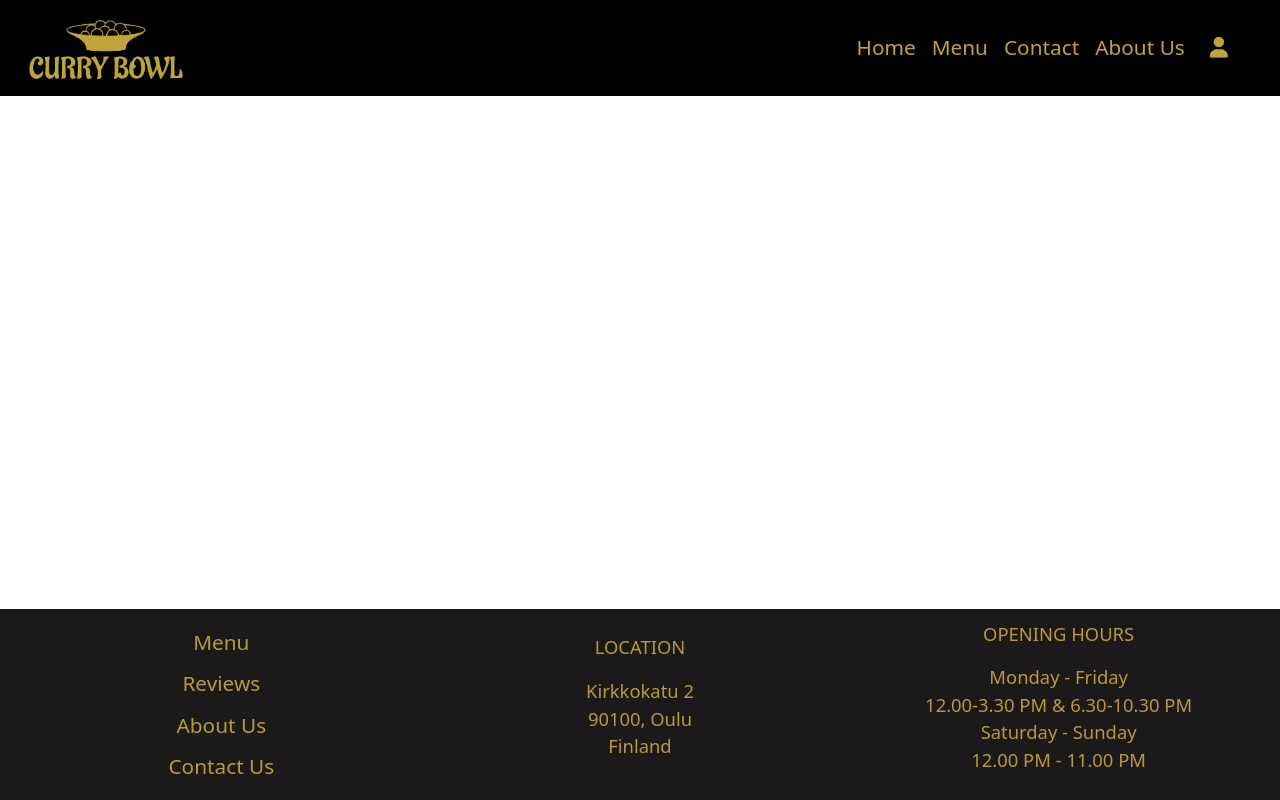
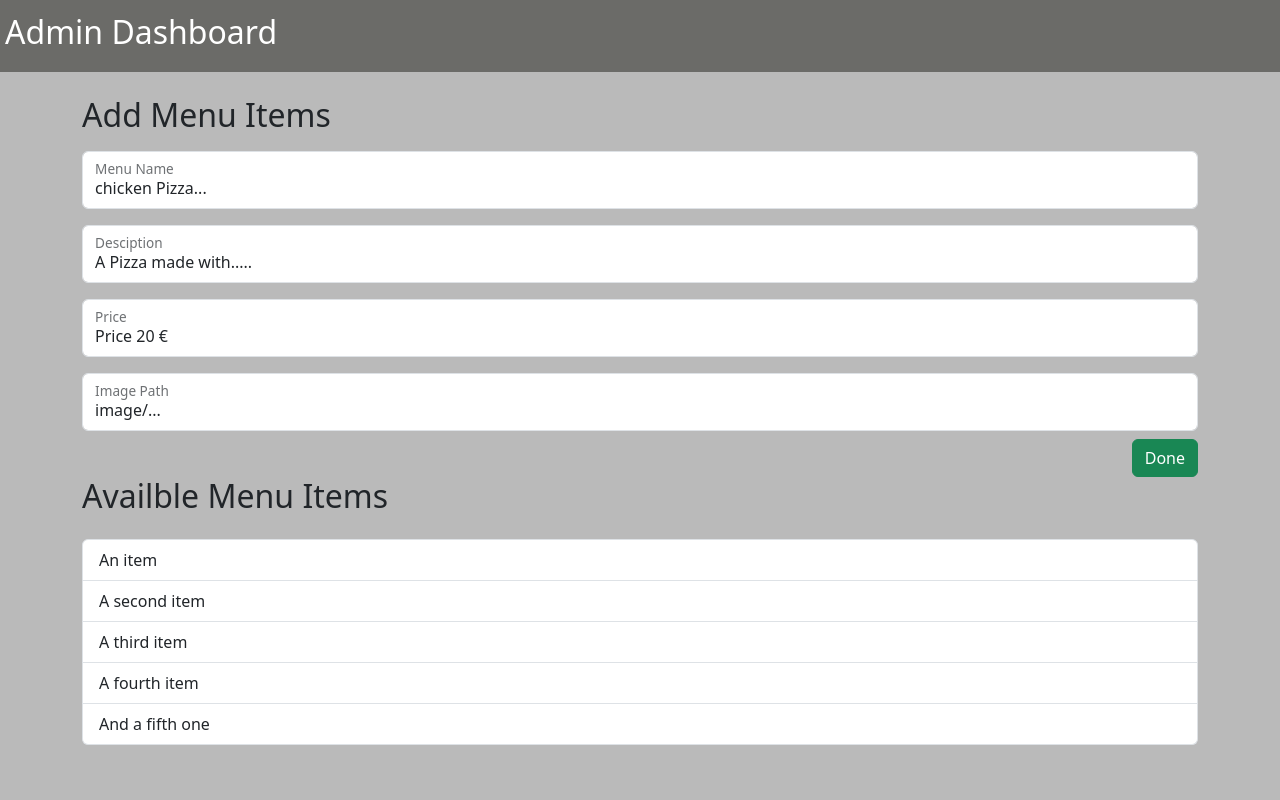
Before and after one commit to widanalageshane/Restaurant-Project, a plain HTML site: page FrontEnd/AdminPost.html in a window 1280 px wide. Drawn offline with nearby package versions, Linux system fonts and the light colour scheme; no server answers.

Commit message:
Admin Dashboard page updated

```diff
--- a/FrontEnd/AdminPost.html
+++ b/FrontEnd/AdminPost.html
@@ -11,63 +11,78 @@
 
 <body>
               <!-- NAV Section Start-->
-  <div class="container-fluid bg-black">
-    <nav class="navbar navbar-expand-lg">
-        <div class="container-fluid">
-            <a class="navbar-brand" href="#"><img src="Images/Logo.png" alt="" ></a>
-            <button class="navbar-toggler" type="button" data-bs-toggle="collapse" data-bs-target="#navbarNavAltMarkup" aria-controls="navbarNavAltMarkup" aria-expanded="false" aria-label="Toggle navigation">
-                <span class="navbar-toggler-icon"></span>
-            </button>
-
-            <div class="collapse navbar-collapse" id="navbarNavAltMarkup">
-                <div class="navbar-nav ms-auto ">
-                  <a class="nav-link" href="MainPage.html">Home</a>
-                        <a class="nav-link" href="MenuPage.html">Menu</a>
-                        <a class="nav-link" href="ContactUs.html">Contact</a>
-                        <a class="nav-link" href="AboutUs.html">About Us</a>
-                        <a href="LogIn.html"><i class="nav-link fa-solid fa-user"></i></a>
-
-                </div>
-            </div>
-        </div>
+    <nav class="navbar px-0 ">
+       <h2> Admin Dashboard</h2>
     </nav>
-  </div>
               <!-- NAV Section End-->
 
+              <!-- form section Start -->
+    <div class="container py-4 ">
 
+      <h2> Add Menu Items</h2>
 
-<div class="content">
+        <div class="row">
+          <div class="col">
+                <div class="form-floating my-2 ">
+                  <input class="form-control" id="floatingInputGrid" placeholder="menuName" value="chicken Pizza...">
+                  <label for="floatingInputGrid">Menu Name</label>
+                </div>
+          </div>
+        </div>
 
-</div>
+        <div class="row">
+          <div class="col">
+                <div class="form-floating my-2 ">
+                  <input  class="form-control" id="floatingInputGrid" placeholder="desciption" value="A Pizza made with.....">
+                  <label for="floatingInputGrid">Desciption</label>
+                </div>
+          </div>
+        </div>
+
+        <div class="row">
+          <div class="col">
+                <div class="form-floating my-2 ">
+                  <input  class="form-control" id="floatingInputGrid" placeholder="price" value="Price 20 €">
+                  <label for="floatingInputGrid">Price</label>
+                </div>
+          </div>
+        </div>
+
+        <div class="row">
+          <div class="col">
+                <div class="form-floating my-2 ">
+                  <input  class="form-control" id="floatingInputGrid" placeholder="imagePath" value="image/...">
+                  <label for="floatingInputGrid">Image Path</label>
+                </div>
+          </div>
+        </div>
+
+        <div class="row justify-content-end">
+          <div class="col-auto">
+              <button type="button" class="btn btn-success">Done</button>
+          </div>
+      </div>
+
+      <h2> Availble Menu Items</h2>
+
+      <ul class="list-group my-4 ">
+        <li class="list-group-item">An item</li>
+        <li class="list-group-item">A second item</li>
+        <li class="list-group-item">A third item</li>
+        <li class="list-group-item">A fourth item</li>
+        <li class="list-group-item">And a fifth one</li>
+      </ul>
+
+    </div>
 
 
 
 
 
 
-                  <!-- footer section start -->
-<div class="footer container-fluid text-center" style="background-color:rgb(27, 25, 25); ">
-          <nav class="navbar navbar-expand-lg ">
-            <div class="col-4">
-              <a class="nav-link" href="MenuPage.html">Menu</a>
-              <a class="nav-link" href="FeedBack.html">Reviews</a>
-              <a class="nav-link" href="AboutUs.html">About Us</a>
-              <a class="nav-link" href="ContactUs.html">Contact Us</a>
 
-              </div>
-              <div class="col-4 ">
-                <p>LOCATION <p>
-                <p>Kirkkokatu 2 <br> 90100, Oulu <br> Finland
 
-              </div>
-              <div class="col-4 ">
-                <p>OPENING HOURS</p>
-                <p>Monday - Friday<br> 12.00-3.30 PM & 6.30-10.30 PM <br> Saturday - Sunday <br> 12.00 PM - 11.00 PM
-              </div>
-          </nav>
-</div>
 
-                    <!-- footer section end -->
 
   <script src="https://cdn.jsdelivr.net/npm/bootstrap@5.3.3/dist/js/bootstrap.bundle.min.js" integrity="sha384-YvpcrYf0tY3lHB60NNkmXc5s9fDVZLESaAA55NDzOxhy9GkcIdslK1eN7N6jIeHz" crossorigin="anonymous"></script>
   <script src = "./JS/indexMenu.js" type="module"></script>
--- a/FrontEnd/CSS/Adminpage.css
+++ b/FrontEnd/CSS/Adminpage.css
@@ -1,110 +1,18 @@
 
+body{
+    background-color: rgb(186, 186, 186);
+}
 
-/* Menu page - Main page CSS */
+.navbar {
+  background-color: rgb(107, 107, 104);
+   }
 
-.navbar-brand img{
-    height: 70px;
-    width: auto;
+.navbar h2{
+ color: white;
+ padding: 5px;
+  ;
+}
 
+.col{
 
 }
-body{
-    margin: 0;
-    padding: 0;
-    background-color: White;
-}
-
-
-
-
-
-
-
-
-/* Menu page - Nav Bar CSS */
-
-.container-fluid {
-    background-color: black;
-    height: 70 px;
-
-}
-
-.nav-link{
-    color: #BFA437;
-    font-size: 1.3rem;
-    margin-bottom: 10px;
-    margin-top: 10px;
-}
-
-.nav-link:hover{
-    color: #c97b50;
-    font-size: 1.4rem;
-    margin-bottom: 10px;
-    margin-top: 10px;
-}
-
-.fa-user {
-    font-size: 1.3rem;
-    margin-bottom: 10px;
-    margin-left: 9px;
-    margin-top: 15px;
-    margin-right: 20px;
-
-}
-
-.img {
-    width: 100%;
-    height: 100%;
-}
-
-
-
-
-/* midd area*/
-.content {
-    background-color: #fff; /* White area */
-
-}
-
-
-
-
-
-
-
-
-
-
-/* Menu page - footer CSS */
-
-.footer {
-    justify-content: center;
-    position: fixed;
-    bottom: 0;
-    left: 0;
-    height: auto;
-    width: 100%;
-}
-
-.details{
-    line-height: 20%;
-    color: #BFA437;
-    margin-bottom: 00px;
-
-
-}
-.col-4 {
-    text-align: top;
-    color: #BFA437;
-    opacity: 95%;
-    margin-top: 00 px;
-    font-size: 1.15em;
-
-}
-
-.footer-nav .nav-link,
-.footer-nav p {
-    font-family:system-ui, -apple-system, BlinkMacSystemFont, 'Segoe UI', Roboto, Oxygen, Ubuntu, Cantarell, 'Open Sans', 'Helvetica Neue', sans-serif;
-    opacity: 90%;
-    font-size: 1.1rem;
-}
```
Also changed, not shown: FrontEnd/CSS/Mainpage.css (+9 -4 lines).
